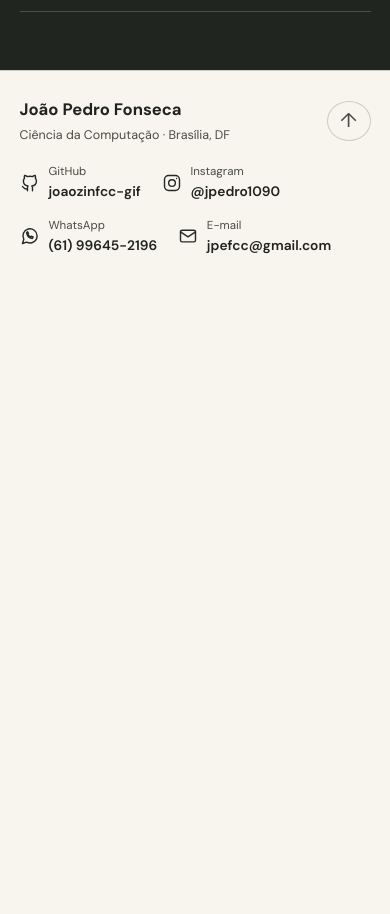
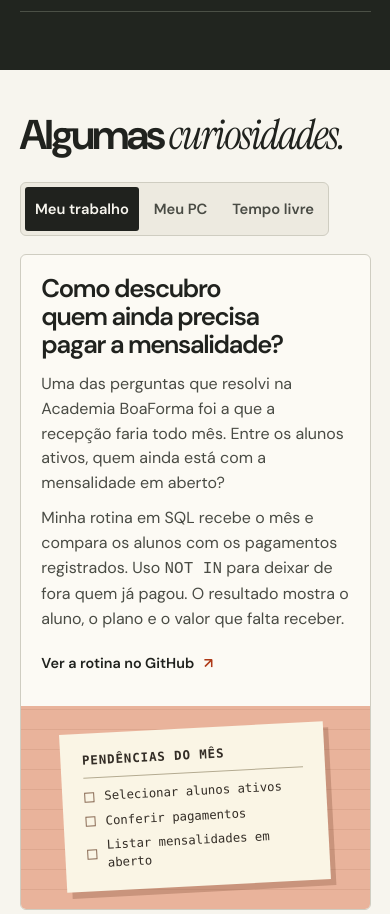
Before and after one commit to joaozinfcc-gif/Portfolio_do_pai, a plain HTML site: page index.html in a window 390 px wide. Shown: the part 3134-4048 px from the top of the page. Before the commit the page ends 3418 px from the top, so only its background shows below. Drawn offline with Linux system fonts and the light colour scheme.

Commit message:
Acrescenta curiosidades sobre o projeto acadêmico, montagem de PC e lazer

```diff
--- /dev/null
+++ b/css/curiosidades.css
@@ -0,0 +1,172 @@
+.curiosidades {
+  padding-block: clamp(2.75rem, 5.5vw, 5.5rem);
+}
+.curiosidades h2 {
+  font-size: clamp(2.6rem, 4.4vw, 4.8rem);
+  margin-bottom: 1.5rem;
+}
+.curio-abas {
+  display: flex;
+  gap: .25rem;
+  flex-wrap: wrap;
+  padding: .25rem;
+  width: fit-content;
+  max-width: 100%;
+  border: 1px solid var(--linha);
+  border-radius: 6px;
+  background: var(--papel-forte);
+}
+.curio-abas button {
+  min-height: 44px;
+  padding: .45rem clamp(.65rem, 2.1vw, 1.55rem);
+  border: 0;
+  border-radius: 3px;
+  color: var(--texto);
+  background: transparent;
+  font-size: .92rem;
+  font-weight: 600;
+}
+.curio-abas button:hover { background: #dfddcf; }
+.curio-abas button[aria-selected="true"] {
+  background: var(--tinta);
+  color: var(--papel);
+}
+.curio-abas button:focus-visible,
+.curio-historia:focus-visible {
+  outline: 3px solid #196a87;
+  outline-offset: 3px;
+}
+.curio-historia {
+  display: grid;
+  grid-template-columns: minmax(0, 1.35fr) minmax(0, 1fr);
+  align-items: stretch;
+  margin-top: 1.1rem;
+  border: 1px solid var(--linha);
+  border-radius: 6px;
+  background: #fcfaf4;
+}
+.curio-texto {
+  align-self: center;
+  padding: clamp(1.3rem, 3.4vw, 3.2rem);
+}
+.curio-texto h3 {
+  max-width: 25ch;
+  margin-bottom: .85rem;
+  font-size: clamp(1.6rem, 2.7vw, 2.65rem);
+  font-weight: 600;
+  line-height: 1.08;
+  letter-spacing: -.05em;
+  text-wrap: balance;
+}
+.curio-texto p { max-width: 60ch; color: var(--texto); }
+.curio-texto p + p { margin-top: .65rem; }
+.curio-texto a { margin-top: .6rem; }
+.curio-texto a span { color: #ae3917; }
+.curio-visual {
+  display: grid;
+  place-items: center;
+  min-height: clamp(11rem, 20vw, 17rem);
+  overflow: hidden;
+  border-radius: 0 5px 5px 0;
+}
+.curio-dados {
+  background: repeating-linear-gradient(0deg, transparent 0 19px, #af765c30 19px 20px), #e9b39b;
+  padding: 1.4rem;
+}
+.ficha-consulta {
+  position: relative;
+  width: min(100%, 16.5rem);
+  padding: 1.15rem 1.35rem;
+  background: #faf5e5;
+  color: #332d26;
+  box-shadow: .32rem .4rem 0 #88553e55;
+  transform: rotate(-3deg);
+}
+.ficha-consulta p {
+  padding-bottom: .5rem;
+  border-bottom: 1px solid #b4ab91;
+  font: 650 .78rem/1.4 var(--mono);
+  letter-spacing: .07em;
+  text-transform: uppercase;
+}
+.ficha-consulta ol {
+  list-style: none;
+  padding: 0;
+  margin: .6rem 0 0;
+  display: grid;
+  gap: .36rem;
+}
+.ficha-consulta li {
+  display: flex;
+  align-items: center;
+  gap: .65rem;
+  font: .77rem/1.5 var(--mono);
+}
+.ficha-consulta li::before {
+  content: '';
+  width: .5rem;
+  height: .5rem;
+  flex: none;
+  border: 1px solid #886953;
+}
+.curio-hardware { position: relative; background: #312a27; }
+.curio-hardware img { position: absolute; inset: 0; width: 100%; height: 100%; object-fit: cover; }
+.curio-futebol { background: #aecbb3; padding: 1.35rem; }
+.campo-futebol {
+  position: relative;
+  width: min(100%, 18rem);
+  aspect-ratio: 1.65;
+  overflow: hidden;
+  border: 2px solid #f4f3d9;
+  outline: 5px solid #658871;
+  background: repeating-linear-gradient(90deg, #51795c 0 12.5%, #5b8465 12.5% 25%);
+  box-shadow: .45rem .55rem 0 #355a4238;
+  transform: rotate(-3deg);
+}
+.campo-futebol::before {
+  content: '';
+  position: absolute;
+  inset: 0 auto 0 50%;
+  border-left: 2px solid #f4f3d9;
+  transform: translateX(-50%);
+}
+.circulo-central {
+  position: absolute;
+  top: 50%;
+  left: 50%;
+  width: 22%;
+  aspect-ratio: 1;
+  border: 2px solid #f4f3d9;
+  border-radius: 50%;
+  transform: translate(-50%, -50%);
+}
+.area-gol {
+  position: absolute;
+  top: 25%;
+  width: 16%;
+  height: 50%;
+  border: 2px solid #f4f3d9;
+}
+.area-gol.esquerda { left: -2px; }
+.area-gol.direita { right: -2px; }
+.bola-campo {
+  position: absolute;
+  top: 57%;
+  right: 28%;
+  width: clamp(9px, 1.1vw, 15px);
+  aspect-ratio: 1;
+  border: 2px solid #3a4039;
+  border-radius: 50%;
+  background: radial-gradient(circle, #3a4039 0 25%, #f6f3e3 30%);
+  box-shadow: 1px 2px 1px #263f3480;
+}
+@media (max-width: 720px) {
+  .curio-historia { grid-template-columns: minmax(0, 1fr); }
+  .curio-visual { min-height: 11rem; border-radius: 0 0 5px 5px; }
+  .curio-hardware { height: 11rem; }
+  .campo-futebol { max-width: 13rem; }
+}
+@media (max-width: 380px) {
+  .curio-abas { gap: .1rem; }
+  .curio-abas button { padding-inline: .6rem; font-size: .86rem; }
+}
--- a/index.html
+++ b/index.html
@@ -8,7 +8,9 @@
   <title>João Pedro Fonseca · Portfólio</title>
   <link rel="icon" href="imagens/marca.png" type="image/png">
   <link rel="stylesheet" href="css/estilos.css">
+  <link rel="stylesheet" href="css/curiosidades.css">
   <script src="js/navegacao.js" defer></script>
+  <script src="js/curiosidades.js" defer></script>
 </head>
 <body id="inicio">
   <a class="pular" href="#principal">Pular para o conteúdo</a>
@@ -18,7 +20,7 @@
       <nav class="navegacao" aria-label="Navegação principal">
         <button type="button" class="botao-menu" aria-expanded="false" aria-controls="links-menu" hidden>Menu <span class="tracos" aria-hidden="true"></span></button>
         <div class="links-menu" id="links-menu">
-          <a href="#projetos">Projetos</a><a href="#sobre">Sobre mim</a><a href="#formacao">Formação</a><a href="#contato">Contato</a>
+          <a href="#projetos">Projetos</a><a href="#sobre">Sobre mim</a><a href="#formacao">Formação</a><a href="#curiosidades">Curiosidades</a><a href="#contato">Contato</a>
         </div>
       </nav>
       <span class="local"><span class="pino" aria-hidden="true"></span>Brasília, DF</span>
@@ -88,6 +90,64 @@
         </div>
       </div>
     </section>
+    <section class="curiosidades" id="curiosidades" aria-labelledby="titulo-curiosidades">
+      <div class="largura">
+        <h2 id="titulo-curiosidades">Algumas <em>curiosidades.</em></h2>
+
+        <div class="curio-abas" role="tablist" aria-label="Escolha uma curiosidade" hidden>
+          <button type="button" role="tab" id="aba-trabalho" aria-controls="curio-trabalho" aria-selected="true">Meu trabalho</button>
+          <button type="button" role="tab" id="aba-pc" aria-controls="curio-pc" aria-selected="false" tabindex="-1">Meu PC</button>
+          <button type="button" role="tab" id="aba-lazer" aria-controls="curio-lazer" aria-selected="false" tabindex="-1">Tempo livre</button>
+        </div>
+
+        <article class="curio-historia" id="curio-trabalho">
+          <div class="curio-texto">
+            <h3>Como descubro quem ainda precisa pagar a mensalidade?</h3>
+            <p>Uma das perguntas que resolvi na Academia BoaForma foi a que a recepção faria todo mês. Entre os alunos ativos, quem ainda está com a mensalidade em aberto?</p>
+            <p>Minha rotina em SQL recebe o mês e compara os alunos com os pagamentos registrados. Uso <code>NOT IN</code> para deixar de fora quem já pagou. O resultado mostra o aluno, o plano e o valor que falta receber.</p>
+            <a class="link-texto" href="https://github.com/joaozinfcc-gif/Portfolio_do_pai/blob/36e748d1987f7d5db21e0d78c63beb7fe43a8726/projetos/academia-boaforma/03_consultas.sql#L332-L346">Ver a rotina no GitHub <span aria-hidden="true">↗</span></a>
+          </div>
+          <div class="curio-visual curio-dados">
+            <div class="ficha-consulta">
+              <p>Pendências do mês</p>
+              <ol aria-label="Lógica da consulta de pendências">
+                <li>Selecionar alunos ativos</li>
+                <li>Conferir pagamentos</li>
+                <li>Listar mensalidades em aberto</li>
+              </ol>
+            </div>
+          </div>
+        </article>
+
+        <article class="curio-historia" id="curio-pc">
+          <div class="curio-texto">
+            <h3>O que eu confiro antes de montar um PC?</h3>
+            <p>Antes de encaixar a primeira peça, confiro se o processador, a placa-mãe e a memória combinam. No meu setup, o Ryzen 7 7700X divide espaço com 32 GB de memória DDR5 e uma RTX 5060 Ti de 16 GB.</p>
+            <p>É nesse mesmo computador que escrevo código para a faculdade e abro meus jogos quando termino de estudar.</p>
+            <a class="link-texto" href="html/setup.html">Explorar as peças do meu PC <span aria-hidden="true">→</span></a>
+          </div>
+          <div class="curio-visual curio-hardware">
+            <img src="imagens/placa.webp" alt="Ilustração em detalhe da ventoinha e do dissipador de uma placa de vídeo." width="1250" height="833" loading="lazy">
+          </div>
+        </article>
+
+        <article class="curio-historia" id="curio-lazer">
+          <div class="curio-texto">
+            <h3>O que eu faço quando fecho o editor de código?</h3>
+            <p>No futebol, torço pelo Flamengo. No computador, gosto de jogar League of Legends. Prefiro campeões que atacam de longe, e o Brand é um dos que estou aprendendo a jogar.</p>
+            <p>Com ele, parte da graça é escolher onde ficar na luta para acertar as habilidades sem chegar perto demais.</p>
+          </div>
+          <div class="curio-visual curio-futebol" aria-hidden="true">
+            <div class="campo-futebol">
+              <span class="circulo-central"></span>
+              <span class="area-gol esquerda"></span>
+              <span class="area-gol direita"></span>
+              <span class="bola-campo"></span>
+            </div>
+          </div>
+        </article>
+      </div>
+    </section>
   </main>
   <footer class="rodape" id="contato">
     <div class="largura rodape-interno">
--- /dev/null
+++ b/js/curiosidades.js
@@ -0,0 +1,38 @@
+const listaCuriosidades = document.querySelector('.curio-abas');
+const abasCuriosidades = Array.from(listaCuriosidades.querySelectorAll('[role="tab"]'));
+const historias = abasCuriosidades.map((aba) => document.getElementById(aba.getAttribute('aria-controls')));
+
+function selecionarCuriosidade(indice) {
+  abasCuriosidades.forEach((aba, posicao) => {
+    const selecionada = posicao === indice;
+    aba.setAttribute('aria-selected', String(selecionada));
+    aba.tabIndex = selecionada ? 0 : -1;
+    historias[posicao].hidden = !selecionada;
+  });
+}
+
+abasCuriosidades.forEach((aba, indice) => {
+  const historia = historias[indice];
+  historia.setAttribute('role', 'tabpanel');
+  historia.setAttribute('aria-labelledby', aba.id);
+  historia.tabIndex = 0;
+  aba.addEventListener('click', () => selecionarCuriosidade(indice));
+
+  aba.addEventListener('keydown', (evento) => {
+    const total = abasCuriosidades.length;
+    let destino;
+    switch (evento.key) {
+      case 'ArrowLeft': destino = (indice - 1 + total) % total; break;
+      case 'ArrowRight': destino = (indice + 1) % total; break;
+      case 'Home': destino = 0; break;
+      case 'End': destino = total - 1; break;
+      default: return;
+    }
+    evento.preventDefault();
+    selecionarCuriosidade(destino);
+    abasCuriosidades[destino].focus();
+  });
+});
+
+selecionarCuriosidade(0);
+listaCuriosidades.hidden = false;
```
Also changed, not shown: html/academia.html (+1 -1 lines), html/estoque.html (+1 -1 lines), html/redes.html (+1 -1 lines), html/setup.html (+1 -1 lines), 1 other file.
